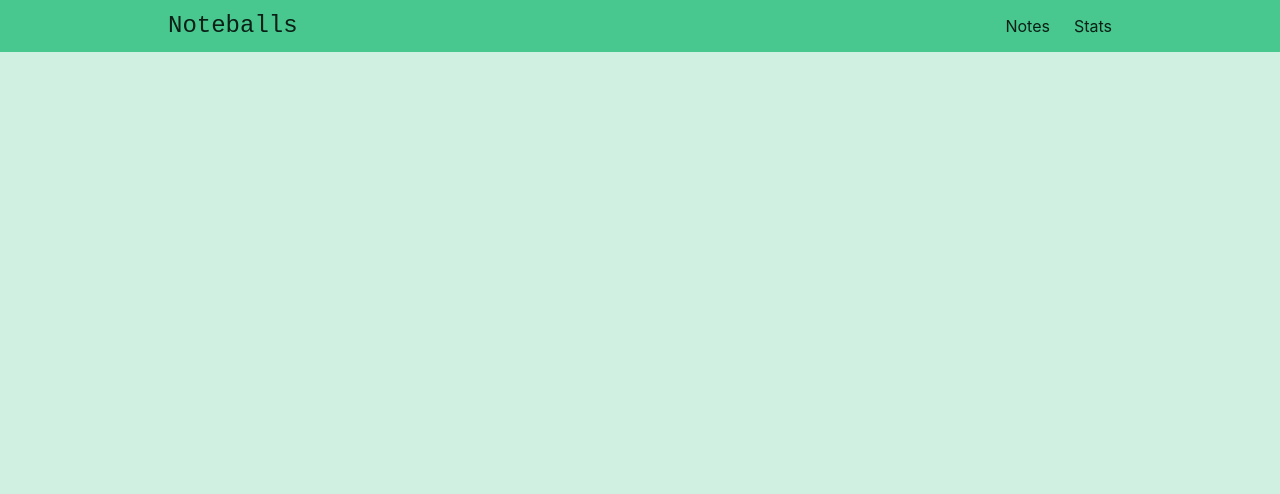
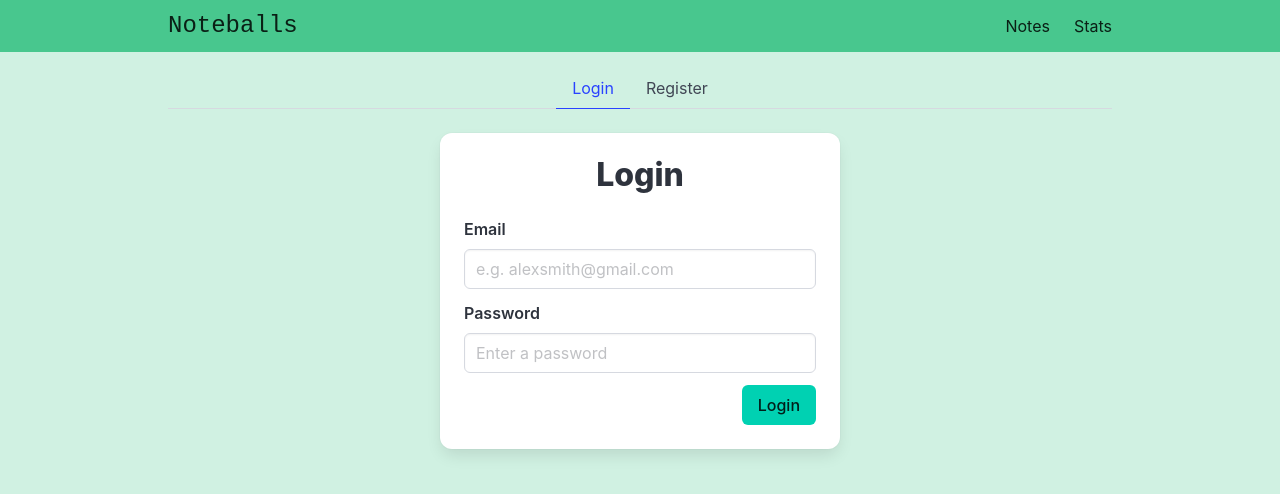
Before and after one commit to samtaitai/vue_microjournal_withPinia, a Vue app in the folder vue-composition-api-noteballs/: page /#/auth in a window 1280 px wide. Shown: the top 494 px of the page. Built offline with nearby package versions, Linux system fonts and the light colour scheme; no server answers; the database is empty.

Commit message:
authentication

```diff
--- a/vue-composition-api-noteballs/src/App.vue
+++ b/vue-composition-api-noteballs/src/App.vue
@@ -9,15 +9,15 @@
 <script setup>
 /* imports */
 import NavBar from './components/layout/NavBar.vue';
-import {useStoreNotes} from './stores/storeNotes'
+import {useStoreAuth} from './stores/storeAuth'
 import {onMounted} from 'vue'
 
 //store
-const storeNotes = useStoreNotes()
+const storeAuth = useStoreAuth()
 
 //mounted
 onMounted(() => {
-  storeNotes.getNotes()
+  storeAuth.init()
 })
 
 </script>
--- a/vue-composition-api-noteballs/src/components/layout/NavBar.vue
+++ b/vue-composition-api-noteballs/src/components/layout/NavBar.vue
@@ -31,6 +31,12 @@
             :class="{'is-active' : showMobileNav}"
             ref="navbarMenuRef"
             >
+                <div class="navbar-start">
+                    <button
+                    v-if="storeAuth.user.id"
+                    @click="logout()"
+                    class="button is-small is-info my-3 ml-3">Log out {{storeAuth.user.email}}</button>
+                </div>
                 <div class="navbar-end">
                     <RouterLink
                     @click="showMobileNav = false"
@@ -52,6 +58,10 @@
 <script setup>
 import { ref } from "vue"
 import { onClickOutside } from "@vueuse/core";
+import { useStoreAuth } from '@/stores/storeAuth';
+
+//store
+const storeAuth = useStoreAuth()
 
 /* mobile nav */
 const showMobileNav = ref(false)
@@ -65,4 +75,10 @@
     ignore: [navbarBurgerRef]
 })
 
+//logout
+const logout = () => {
+    showMobileNav.value = false
+    storeAuth.logoutUser()
+}
+
 </script>
--- a/vue-composition-api-noteballs/src/js/firebase.js
+++ b/vue-composition-api-noteballs/src/js/firebase.js
@@ -1,5 +1,6 @@
 import { initializeApp } from "firebase/app";
 import { getFirestore } from "firebase/firestore";
+import { getAuth } from "firebase/auth";
 
 const firebaseConfig = {
   apiKey: "AIzaSyDEE-kD4umYbPuKor7TKT6BGaqehT-r9hg",
@@ -12,7 +13,9 @@
 
 const app = initializeApp(firebaseConfig);
 const db = getFirestore(app);
+const auth = getAuth(app);
 
 export {
-    db
+    db,
+    auth
 }
--- a/vue-composition-api-noteballs/src/main.js
+++ b/vue-composition-api-noteballs/src/main.js
@@ -1,6 +1,14 @@
-import { createApp } from 'vue'
+import { createApp, markRaw } from 'vue'
 import App from './App.vue'
 import router from './router'
 import { createPinia } from 'pinia'
 
-createApp(App).use(createPinia()).use(router).mount('#app')
+const pinia = createPinia()
+pinia.use(({store}) => {
+    store.router = markRaw(router)
+})
+
+createApp(App)
+.use(pinia)
+.use(router)
+.mount('#app')
--- a/vue-composition-api-noteballs/src/router/index.js
+++ b/vue-composition-api-noteballs/src/router/index.js
@@ -2,6 +2,7 @@
 import ViewNotes from '../views/ViewNotes.vue'
 import ViewStats from '../views/ViewStats.vue'
 import ViewEditNote from '../views/ViewEditNote.vue'
+import ViewAuth from '../views/ViewAuth.vue'
 
 const routes = [{
     path: '/',
@@ -17,7 +18,13 @@
     path: '/stats',
     name: 'stats',
     component: ViewStats
-}]
+},
+{
+    path: '/auth',
+    name: 'auth',
+    component: ViewAuth
+}
+]
 
 const router = createRouter({
     history: createWebHashHistory(),
--- /dev/null
+++ b/vue-composition-api-noteballs/src/stores/storeAuth.js
@@ -0,0 +1,54 @@
+// stores/counter.js
+import { defineStore } from 'pinia'
+import { createUserWithEmailAndPassword, signOut, signInWithEmailAndPassword,onAuthStateChanged } from "firebase/auth";
+import { auth } from '../js/firebase'
+
+export const useStoreAuth = defineStore('storeAuth', {
+  state: () => {
+    return {
+      user: {}
+    }
+  },
+  actions: {
+    init() {
+      onAuthStateChanged(auth, (user) => {
+        if (user) {
+          this.user.id = user.uid
+          this.user.email = user.email
+          this.router.push('/')
+        } else {
+          this.user = {}
+          this.router.replace('/auth')
+        }
+      });
+    },
+    registerUser(credentials) {
+      createUserWithEmailAndPassword(auth, credentials.email, credentials.password)
+      .then((userCredential) => {
+        const user = userCredential.user;
+        console.log('user:', user)
+      })
+      .catch((error) => {
+        console.log(error.message)
+      });
+    },
+    loginUser(credentials) {
+      signInWithEmailAndPassword(auth, credentials.email, credentials.password)
+      .then((userCredential) => {
+        const user = userCredential.user;
+        console.log('signed in', user)
+      })
+      .catch((error) => {
+        console.log(error.message)
+      });
+    },
+    logoutUser() {
+      signOut(auth).then(() => {
+        console.log('signed out')
+      }).catch((error) => {
+        console.log(error.message)
+      });
+    }
+  },
+
+})
--- /dev/null
+++ b/vue-composition-api-noteballs/src/views/ViewAuth.vue
@@ -0,0 +1,91 @@
+<template>
+    <div class="auth">
+        <div class="tabs is-centered">
+            <ul>
+                <li :class="{'is-active' : !register}">
+                    <a @click.prevent="register = false">Login</a></li>
+                <li :class="{'is-active' : register}">
+                    <a @click.prevent="register = true">Register</a></li>
+            </ul>
+        </div>
+        <div class="card auth-form">
+            <div class="card-content">
+                <div class="title has-text-centered">{{formTitle}}</div>
+
+                <form
+                @submit.prevent="onSubmit">
+                    <div class="field">
+                        <label class="label">Email</label>
+                        <div class="control">
+                            <input
+                            v-model="credentials.email"
+                            class="input" type="email" placeholder="e.g. alexsmith@gmail.com">
+                        </div>
+                    </div>
+
+                    <div class="field">
+                        <label class="label">Password</label>
+                        <div class="control">
+                            <input
+                            v-model="credentials.password"
+                            class="input" type="password" placeholder="Enter a password">
+                        </div>
+                    </div>
+
+                    <div class="field is-grouped is-grouped-right">
+                        <p class="control">
+                            <button class="button is-primary">
+                            {{formTitle}}
+                            </button>
+                        </p>
+                    </div>
+
+                </form>
+            </div>
+        </div>
+    </div>
+</template>
+
+<script setup>
+import {ref, computed, reactive} from 'vue'
+import { useStoreAuth } from '@/stores/storeAuth';
+
+//store
+const storeAuth = useStoreAuth()
+
+//register / login
+const register = ref(false)
+
+//form title
+const formTitle = computed(() => {
+    return register.value ? 'Register' : 'Login'
+})
+
+//credentials
+const credentials = reactive({
+    email: '',
+    password: ''
+})
+
+//submit
+const onSubmit = () => {
+    if (!credentials.email || !credentials.password) {
+        alert('Please enter an email and password!')
+    }
+    else {
+        if (register.value) {
+            storeAuth.registerUser(credentials)
+        }
+        else {
+            storeAuth.loginUser(credentials)
+        }
+    }
+}
+</script>
+
+<style>
+.auth-form {
+    max-width: 400px;
+    margin: 0 auto;
+}
+</style>
--- a/vue-composition-api-noteballs/src/views/ViewNotes.vue
+++ b/vue-composition-api-noteballs/src/views/ViewNotes.vue
@@ -30,7 +30,7 @@
 </template>
 
 <script setup>
-import {ref} from 'vue'
+import {ref, onMounted} from 'vue'
 import Note from '../components/Notes/Note.vue'
 import AddEditNote from '../components/Notes/AddEditNote.vue'
 import {useStoreNotes} from '../stores/storeNotes'
@@ -38,6 +38,11 @@
 
 //store
 const storeNotes = useStoreNotes()
+
+//mounted
+onMounted(() => {
+  storeNotes.getNotes()
+})
 
 //notes
 const newNote = ref('')
```
